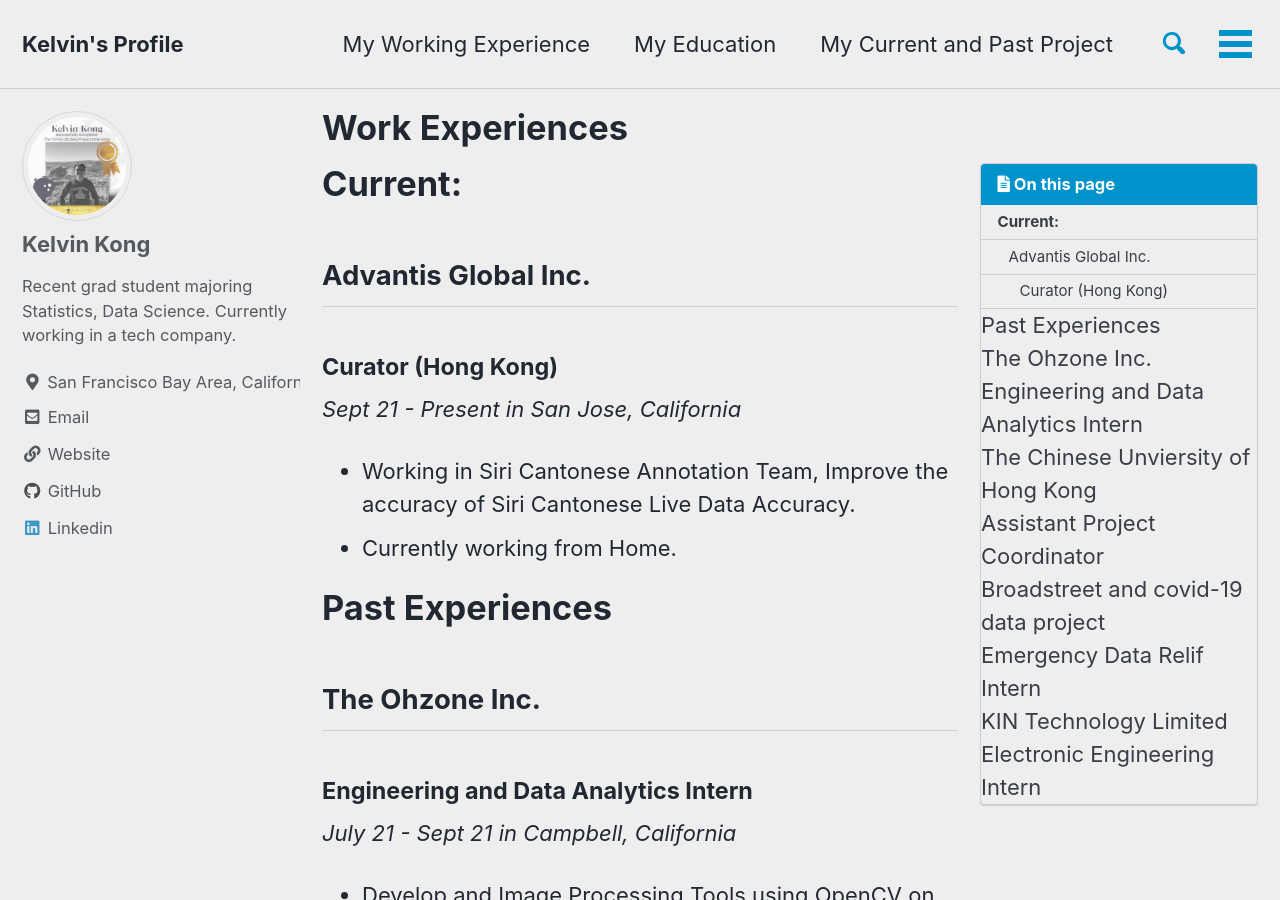
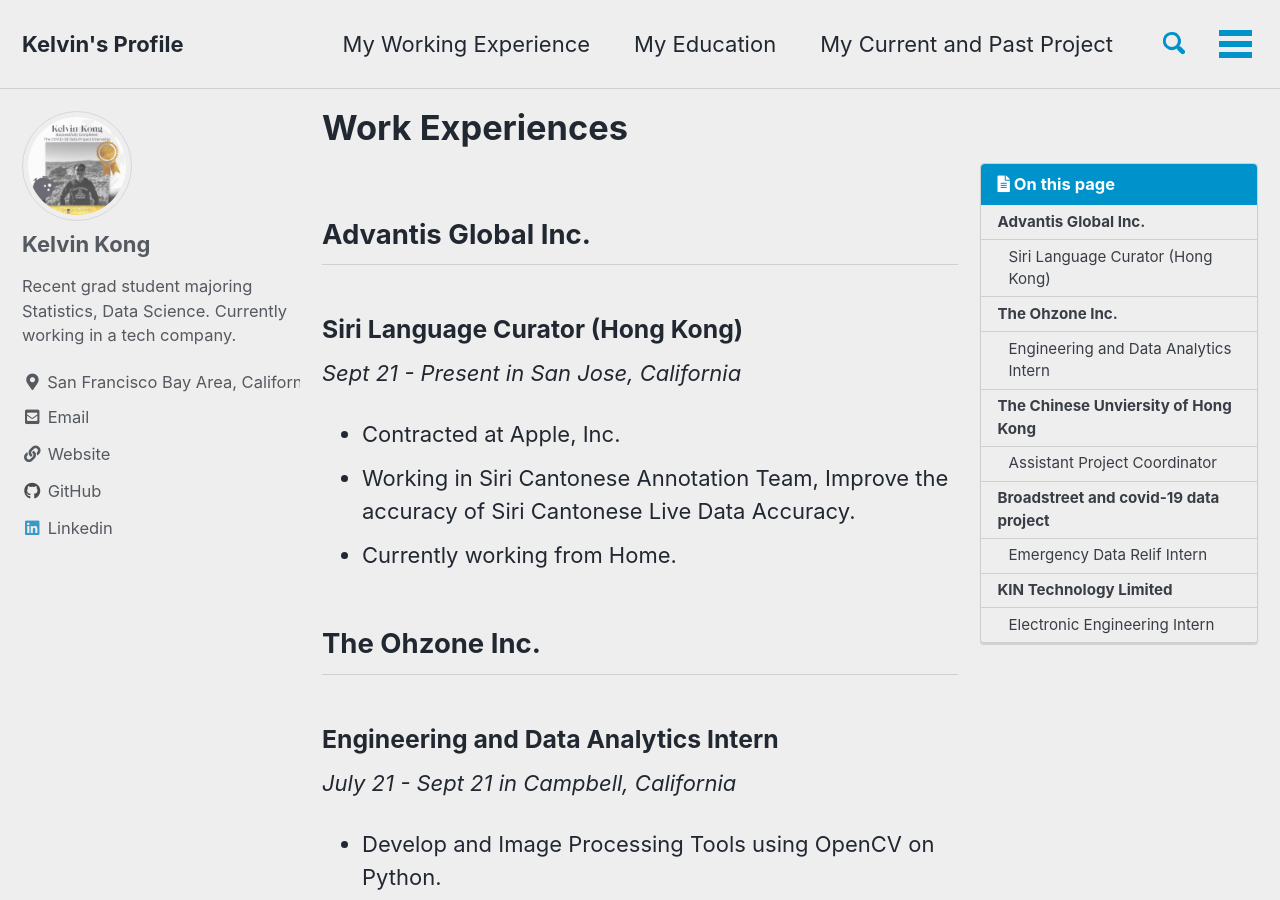
Before and after one commit to kelvin-cykong/kelvin-cykong.github.io, a Jekyll site: the page built from pages/work-exp.md, in a window 1280 px wide and 900 px high. Built offline with Jekyll 4.4.1, drawn with Linux system fonts in a browser that asks for light colours; cached includes are drawn as plain includes; comment, search, counter and statistics services are not loaded; some of the changed text lies outside the part shown.

Commit message:
work-exp page format update

```diff
--- a/pages/work-exp.md
+++ b/pages/work-exp.md
@@ -1,21 +1,20 @@
 ---
 permalink: /work-exp/
 title: "Work Experiences"
-last_modified_at: 2021-09-27T10:54:41-05:00
+last_modified_at: 2022-01-02T10:54:41-05:00
 toc: true
 ---
-# Current:
 ## Advantis Global Inc.
-#### Curator (Hong Kong)
+### Siri Language Curator (Hong Kong)
 *Sept 21 - Present in San Jose, California*
+- Contracted at Apple, Inc.
 - Working in Siri Cantonese Annotation Team, Improve the accuracy of Siri Cantonese Live Data Accuracy.
 - Currently working from Home.
 
 
 
-# Past Experiences
 ## The Ohzone Inc.
-#### Engineering and Data Analytics Intern
+### Engineering and Data Analytics Intern
 *July 21 - Sept 21 in Campbell, California*
 - Develop and Image Processing Tools using OpenCV on Python.
 - Assist with the develop 3D models on images
@@ -24,7 +23,7 @@
 
 
 ## The Chinese Unviersity of Hong Kong
-#### Assistant Project Coordinator
+### Assistant Project Coordinator
 *July 20 - Aug 20 in Hong Kong, Hong Kong SAR*
 - Text mining and data extraction on University Library e-Resources.
 - Created keyword search tool on Hong Kong Literature Authors database.
@@ -32,7 +31,7 @@
 
 
 ## Broadstreet and covid-19 data project
-#### Emergency Data Relif Intern
+### Emergency Data Relif Intern
 *Jun 20 - Oct 20, Remote Internship based in Milwaukee, WI*
 - Volunteerning Experience in response to COVID-19 Outbreak
 - Data Entry on daily COVID-19 confirmed cases in the United States by race/ethnicity in county level.
@@ -41,7 +40,7 @@
 
 
 ## KIN Technology Limited
-#### Electronic Engineering Intern
+### Electronic Engineering Intern
 - Founding Team Member of the Company
 - Collaborated with Engineers and Designers for Rapid Prototyping and design of automatic smart pill dispensers.
 - Desiged, programmed, and tested the PCB and Microcontroller Unit of the pill dispenser prototype.
```
